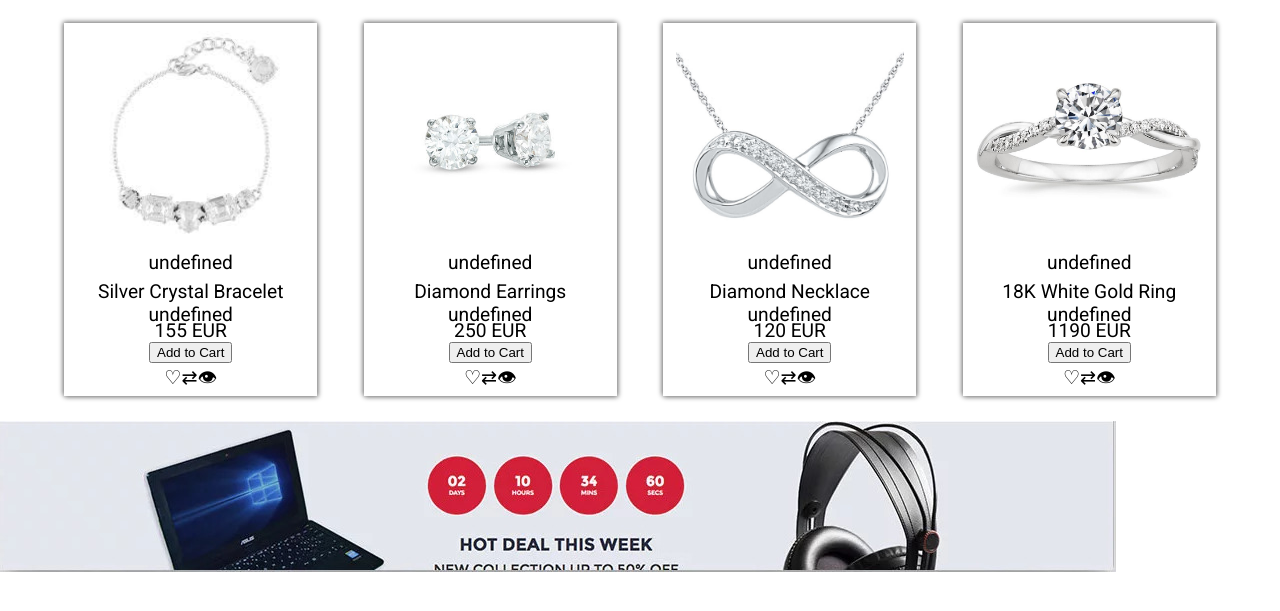
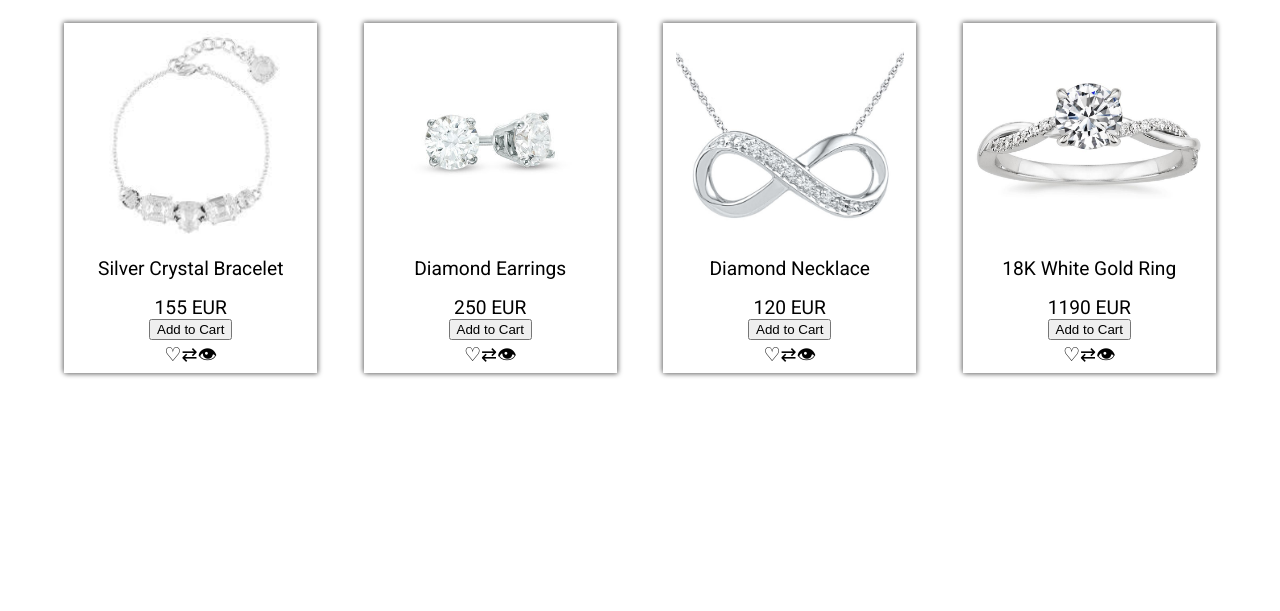
Before and after one commit to DarkoKolak/CF-JQUERY-DAY02-Darko-Valeria, a plain HTML site: page shoppingCart/index.html in a window 1280 px wide. Shown: the part 151-762 px from the top of the page. Drawn offline with Linux system fonts and the light colour scheme.

Commit message:
correct style

```diff
--- a/shoppingCart/css/shopstyle.css
+++ b/shoppingCart/css/shopstyle.css
@@ -47,6 +47,7 @@ nav {
     align-self: center;
     text-decoration: none;
   }
+
 
 /*CART BOX*/
 
@@ -176,9 +177,9 @@ main {
 
 /* --------- FOOTER SECTION ---------- */
 
-footer {
+/* footer {
   width: 100%;
   height: 12vw;
   background-image: url('../img/footer.jpeg');
   background-repeat: no-repeat;
-}
+} */
--- a/shoppingCart/js/script.js
+++ b/shoppingCart/js/script.js
@@ -6,8 +6,7 @@ for (var i = 0; i < products.length; i++) {
 	document.getElementById("shop").innerHTML +=
 		`<div class="gadgetBox">
 		<img src="${products[i].image}">
-		<p class="category">${products[i].category}</p>
-		<p class="product">${products[i].name} ${products[i].model}</p>
+		<p class="product">${products[i].name}</p>
 		<p class="price">${products[i].price} EUR</p>
 		<button id="${i}" class="add">Add to Cart</button>
 		<div>&#9825;&#8644;&#128065;</div>
```
Also changed, not shown: shoppingCart/index.html (+2 -0 lines).
